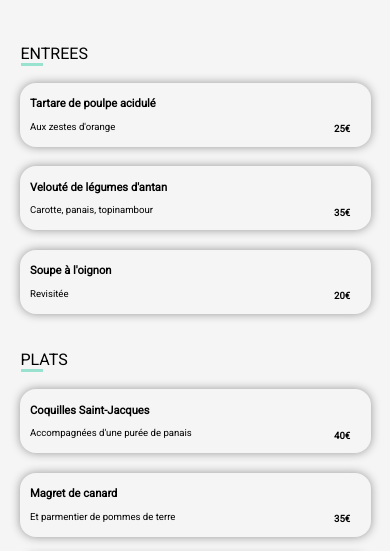
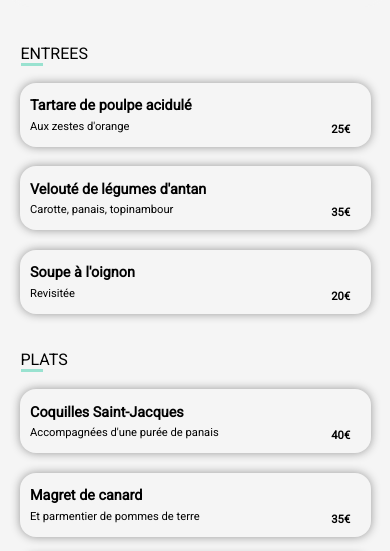
Before and after one commit to Ludescm/LucasDescamps_3_28022021, a website: page aLaFrancaise.html in a window 390 px wide. Shown: the part 293-844 px from the top of the page. Drawn offline with Linux system fonts and the light colour scheme; a web font is replaced by a local one.

Commit message:
Last modifs

```diff
--- a/sass/layouts/_menuList.scss
+++ b/sass/layouts/_menuList.scss
@@ -76,11 +76,13 @@
         margin-bottom: -3%;
         font-size: 1.3rem;
         text-overflow: ellipsis;
+        overflow: hidden;
     }
     &--Text{
         width: 75%;
         font-size: 1rem;
         text-overflow: ellipsis;
+        overflow: hidden;
     }
     &--Price{
         width: 20%;
@@ -133,17 +135,17 @@
             width: 100%;
         }
         &--Title{
-            font-size: 0.7rem;
+            font-size: 0.9rem;
             width: 90%;
 
         }
         &--Text{
-            font-size: 0.6rem;
+            font-size: 0.7rem;
             width: 80%;
             margin-top: 2%;
         }
         &--Price{
-            font-size: 0.6rem;
+            font-size: 0.7rem;
             width: 20%;
         }
     }
```
Also changed, not shown: index.html (+8 -1 lines), public/css/style.css, 1 other file.
